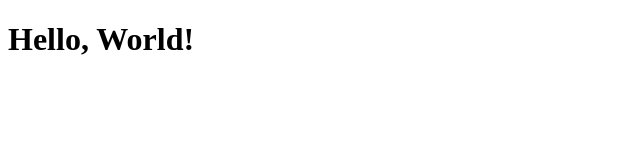
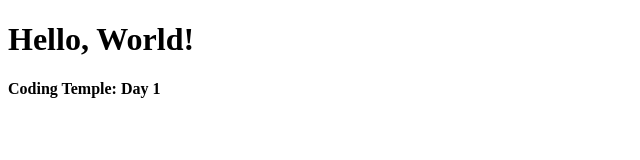
Before and after one commit to CodingNannah/hello_world_kekambas-96, a plain HTML site: page index.html in a window 1280 px wide. Shown: the whole page, without its empty margins (0-640 px from the left). Drawn offline with Linux system fonts and the light colour scheme.

Commit message:
added Title & h4 to index

```diff
--- a/index.html
+++ b/index.html
@@ -4,9 +4,10 @@
     <meta charset="UTF-8">
     <meta http-equiv="X-UA-Compatible" content="IE=chrome">
     <meta name="viewport" content="width=device-width, initial-scale=1.0">
-    <title>Document</title>
+    <title>Hello World</title>
 </head>
 <body>
     <h1>Hello, World!</h1>
+    <h4>Coding Temple: Day 1</h4>
 </body>
 </html>
```
